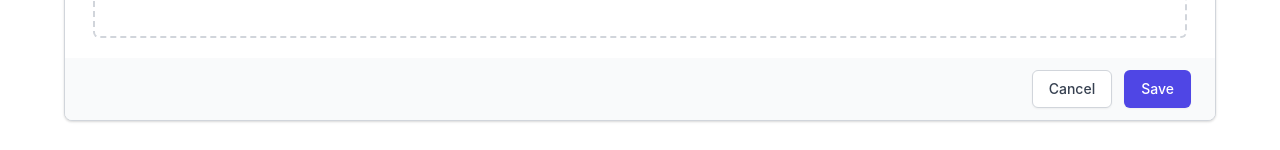
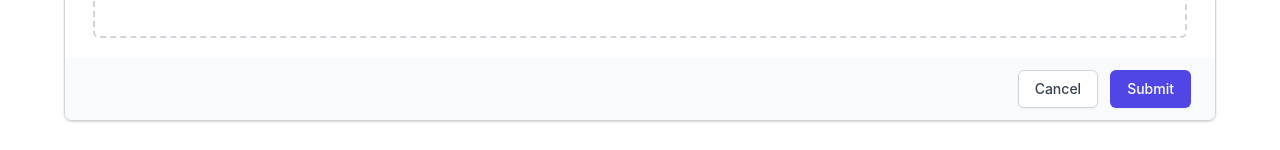
Before and after one commit to Manentia-Advisory/Tele-Screening, a React (Create React App) app: page /app in a window 1280 px wide. Shown: the part 684-834 px from the top of the page. Built offline with nearby package versions, Linux system fonts and the light colour scheme.

Commit message:
created image upload page and set up Router

```diff
--- a/src/components/image-upload.component.jsx
+++ b/src/components/image-upload.component.jsx
@@ -75,7 +75,7 @@ class ImageUplaod extends React.Component {
                     </button>
                     <button type="submit"
                         className="ml-3 bg-indigo-600 border border-transparent rounded-md shadow-sm py-2 px-4 inline-flex justify-center text-sm font-medium text-white hover:bg-indigo-700 focus:outline-none focus:ring-2 focus:ring-offset-2 focus:ring-indigo-500">
-                        Save
+                        Submit
                     </button>
                 </div>
             </div>
```
